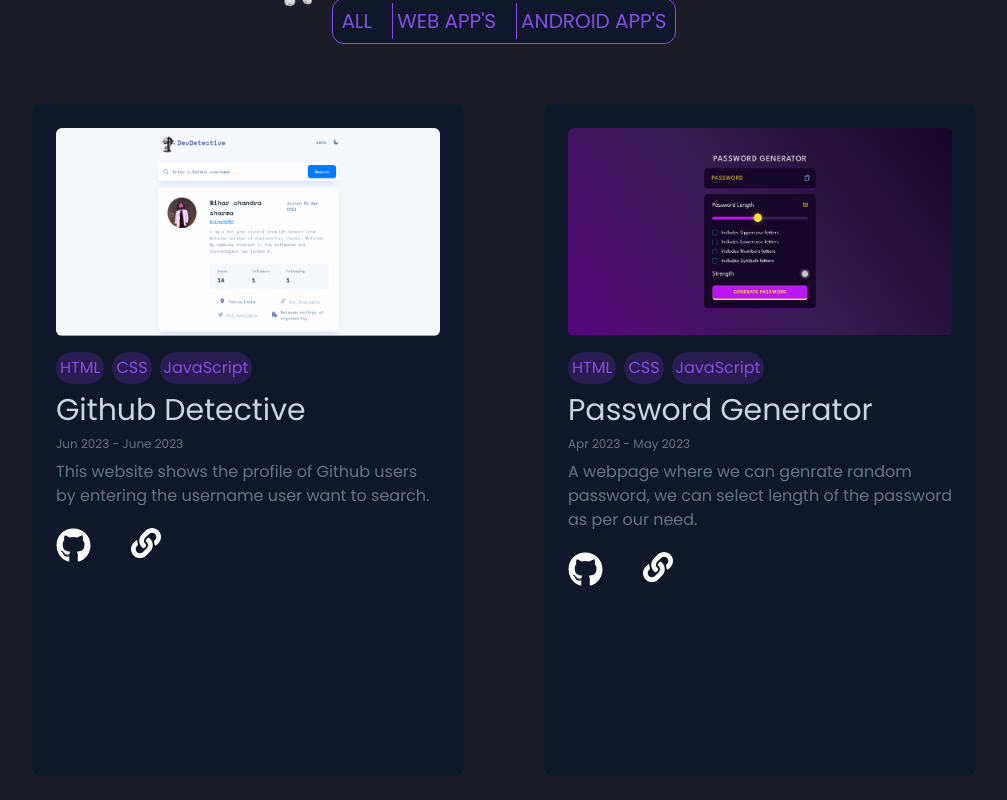
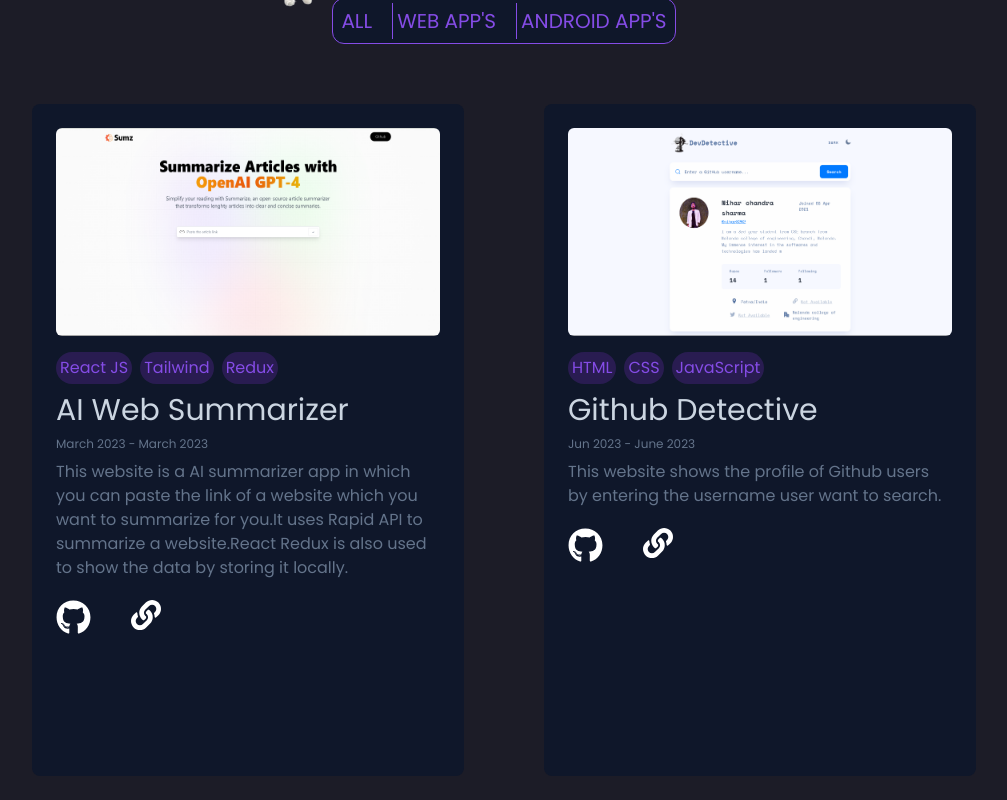
Before and after one commit to nihar8262/Nihar_PortFolio, a React (Create React App) app: page / in a window 1280 px wide. Shown: the part 1880-2680 px from the top of the page, without its empty margins (136-1143 px from the left). Built offline with nearby package versions, Linux system fonts and the light colour scheme.

Commit message:
added 1 project card, which is  AI Web Summarizer.

```diff
--- a/src/data/constants.js
+++ b/src/data/constants.js
@@ -5,6 +5,7 @@ import image4 from "../Image/NetChillin1.png"
 import image5 from "../Image/Food App1.png"
 import image6 from "../Image/vercel-icon.png"
 import image7 from "../Image/git-icon.png"
+import image8 from "../Image/Web-Summarizer.png"
 
 export const Bio = {
     name: "Nihar Chandra Sharma",
@@ -267,7 +268,23 @@ export const Bio = {
 
   export const projects = [
     {
-      id: 9,
+      id: 1,
+      title: "AI Web Summarizer",
+      date: "March 2023 - March 2023",
+      description:
+        "This website is a AI summarizer app in which you can paste the link of a website which you want to summarize for you.It uses Rapid API to summarize a website.React Redux is also used to show the data by storing it locally.",
+      image:image8,
+      tags: [
+        "React JS ",
+        "Tailwind",
+        "Redux",
+      ],
+      category: "web",
+      github: "https://github.com/nihar8262/AI-WebSummarizer",
+      webapp: "https://ai-web-summarizer-ten.vercel.app/",
+    },
+    {
+      id: 2,
       title: "Github Detective",
       date: "Jun 2023 - June 2023",
       description:
@@ -283,7 +300,7 @@ export const Bio = {
       webapp: "https://github-profile-detective.netlify.app/",
     },
     {
-      id: 0,
+      id: 3,
       title: "Password Generator",
       date: "Apr 2023 - May 2023",
       description:
@@ -298,7 +315,7 @@ export const Bio = {
 
     },
     {
-      id: 1,
+      id: 4,
       title: "Weather App",
       date: "May 2023 - May 2023",
       description:
@@ -316,7 +333,7 @@ export const Bio = {
 
 
     {
-      id: 10,
+      id: 5,
       title: "Net Chillin",
       date: "Oct 2023 - Present",
       description:
@@ -331,7 +348,7 @@ export const Bio = {
 
 
     {
-      id: 7,
+      id: 6,
       title: "Foodiee",
       date: "Nov 2023 - Present",
       description:
```
Also changed, not shown: src/Image/Web-Summarizer.png (added).
